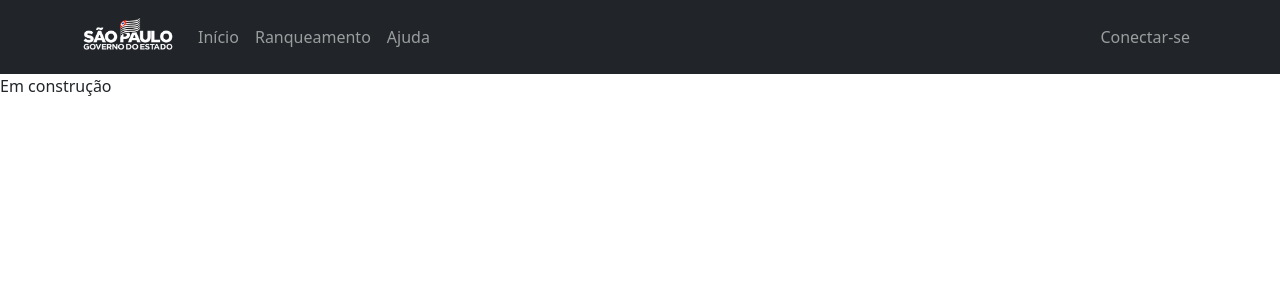
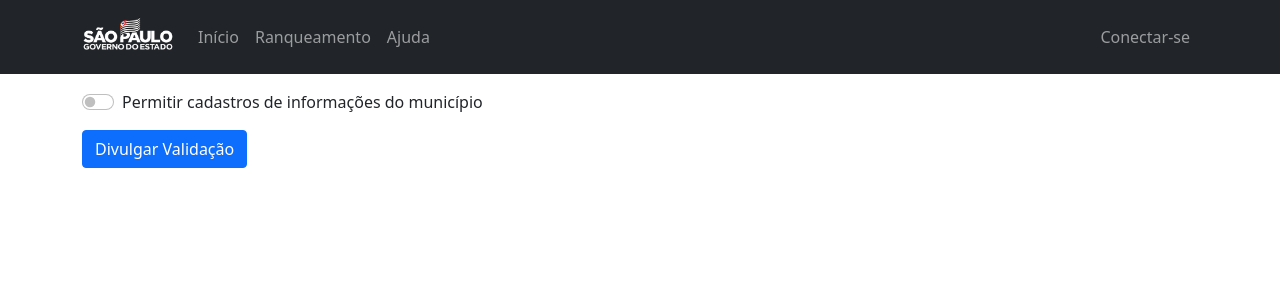
Before and after one commit to lmarcarini/ranqueamento-estancias, a Next.js app: page /gerenciar in a window 1280 px wide. Shown: the top 300 px of the page. Built offline with nearby package versions, Linux system fonts and the light colour scheme; no server answers.

Commit message:
modificado página inicial

```diff
--- a/pages/gerenciar.js
+++ b/pages/gerenciar.js
@@ -1,3 +1,31 @@
+import { useState } from "react";
+import { Button, Container, Form } from "react-bootstrap";
+
 export default function Gerenciar() {
-  return <div>Em construção</div>;
+  const [cadastroAberto, setCadastroAberto] = useState(false);
+
+  const toogleCadastroAberto = () => {
+    setCadastroAberto(!cadastroAberto);
+  };
+
+  return (
+    <Container className="mt-3">
+      <Form>
+        <Form.Check
+          type="switch"
+          label="Permitir cadastros de informações do município"
+          id="permitir-cadastro"
+          value={cadastroAberto}
+          onClick={toogleCadastroAberto}
+          className="mb-3"
+        />
+        <Button
+          disabled={cadastroAberto}
+          tooltip="É necessário que o cadastro esteja fechado para realizar essa ação"
+        >
+          Divulgar Validação
+        </Button>
+      </Form>
+    </Container>
+  );
 }
--- /dev/null
+++ b/pages/municipios.js
@@ -0,0 +1,5 @@
+import { Container } from "react-bootstrap";
+
+export default function Municipios() {
+  return <Container></Container>;
+}
```
Also changed, not shown: pages/index.js (+18 -10 lines).
